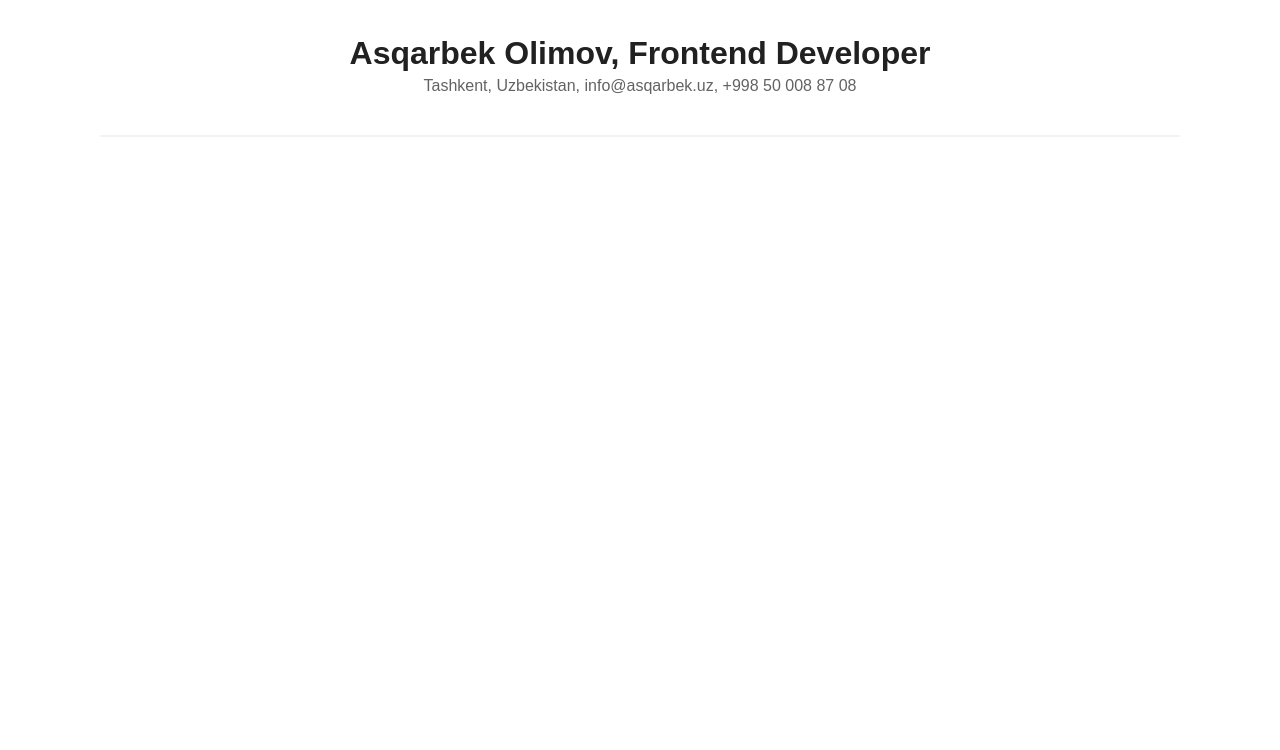
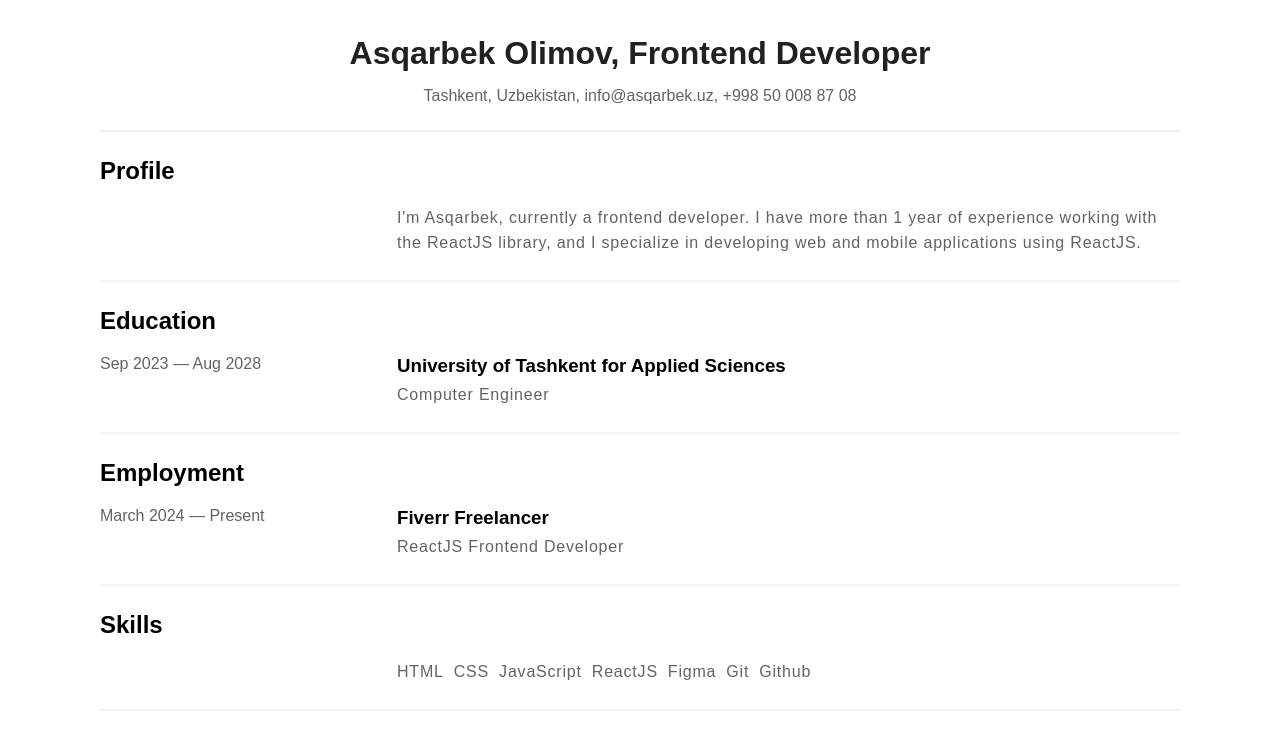
Before and after one commit to asqarbekolimov/rsschool-cv, a plain HTML site: page index.html in a window 1280 px wide. Drawn offline with Linux system fonts and the light colour scheme.

Commit message:
feat:add more information

```diff
--- a/css/styles.css
+++ b/css/styles.css
@@ -3,34 +3,30 @@
 	padding: 0;
 	box-sizing: border-box;
 }
-
 body {
 	font-family: sans-serif;
 }
-
 .wrapper {
 	width: 100%;
 	max-width: 1200px;
 	margin: 0 auto;
 	padding: 0 20px;
 }
-
 .container {
 	width: 100%;
 	padding: 35px 40px;
 }
-
 .heading {
 	display: flex;
 	gap: 5px;
 	flex-direction: column;
-	margin-bottom: 40px;
 }
 
 .heading h1 {
 	color: #212121;
 	font-weight: 700;
 	text-align: center;
+	margin-bottom: 10px;
 }
 .heading p {
 	text-align: center;
@@ -41,8 +37,45 @@ body {
 	opacity: 0.7;
 	text-decoration: none;
 }
-
 .hr {
 	border: 1px solid rgb(0, 0, 0);
 	opacity: 0.05;
+	margin: 25px 0;
 }
+
+.section,
+.section-profile {
+	display: flex;
+	/* justify-content: space-between; */
+}
+
+.section {
+	padding-top: 20px;
+}
+
+.section-title {
+	width: 330px;
+	color: #212121;
+	opacity: 0.7;
+}
+.section-description {
+	width: 870px;
+}
+
+.section-description p {
+	color: #212121;
+	font-weight: 400;
+	line-height: 25px;
+	opacity: 0.7;
+	letter-spacing: 0.8px;
+}
+
+.section-description h3 {
+	font-weight: 600;
+	margin-bottom: 5px;
+}
+
+.skills {
+	display: flex;
+	gap: 10px;
+}
--- a/index.html
+++ b/index.html
@@ -6,7 +6,6 @@
   <title>CV | Asqarbek Olimov</title>
   <link rel="stylesheet" href="./css/styles.css">
 </head>
-
 <body>
   <div class="wrapper">
     <div class="container">
@@ -19,6 +18,65 @@
         </p>
       </div>
       <div class="hr"></div>
+      <h2>Profile</h2>
+      <div class="section">
+        <div class="section-title">
+        </div>
+        <div class="section-description">
+          <p>I'm Asqarbek, currently a frontend developer. I have more than 1 year of experience working with the
+            ReactJS
+            library,
+            and I specialize in developing web and mobile applications using ReactJS.</p>
+        </div>
+      </div>
+
+      <div class="hr"></div>
+
+      <h2>Education</h2>
+      <div class="section">
+        <div class="section-title">
+          Sep 2023 — Aug 2028
+        </div>
+        <div class="section-description">
+          <h3>University of Tashkent for Applied Sciences</h3>
+          <p>Computer Engineer</p>
+        </div>
+      </div>
+
+      <div class="hr"></div>
+
+      <h2>Employment</h2>
+      <div class="section">
+        <div class="section-title">
+          March 2024 — Present
+        </div>
+        <div class="section-description">
+          <h3>Fiverr Freelancer</h3>
+          <p>ReactJS Frontend Developer</p>
+        </div>
+      </div>
+
+      <div class="hr"></div>
+
+      <h2>Skills</h2>
+      <div class="section">
+        <div class="section-title">
+        </div>
+        <div class="section-description">
+          <div class="skills">
+            <p>HTML</p>
+            <p>CSS</p>
+            <p>JavaScript</p>
+            <p>ReactJS</p>
+            <p>Figma</p>
+            <p>Git</p>
+            <p>Github</p>
+          </div>
+        </div>
+      </div>
+
+      <div class="hr"></div>
+
     </div>
   </div>
 </body>
```
